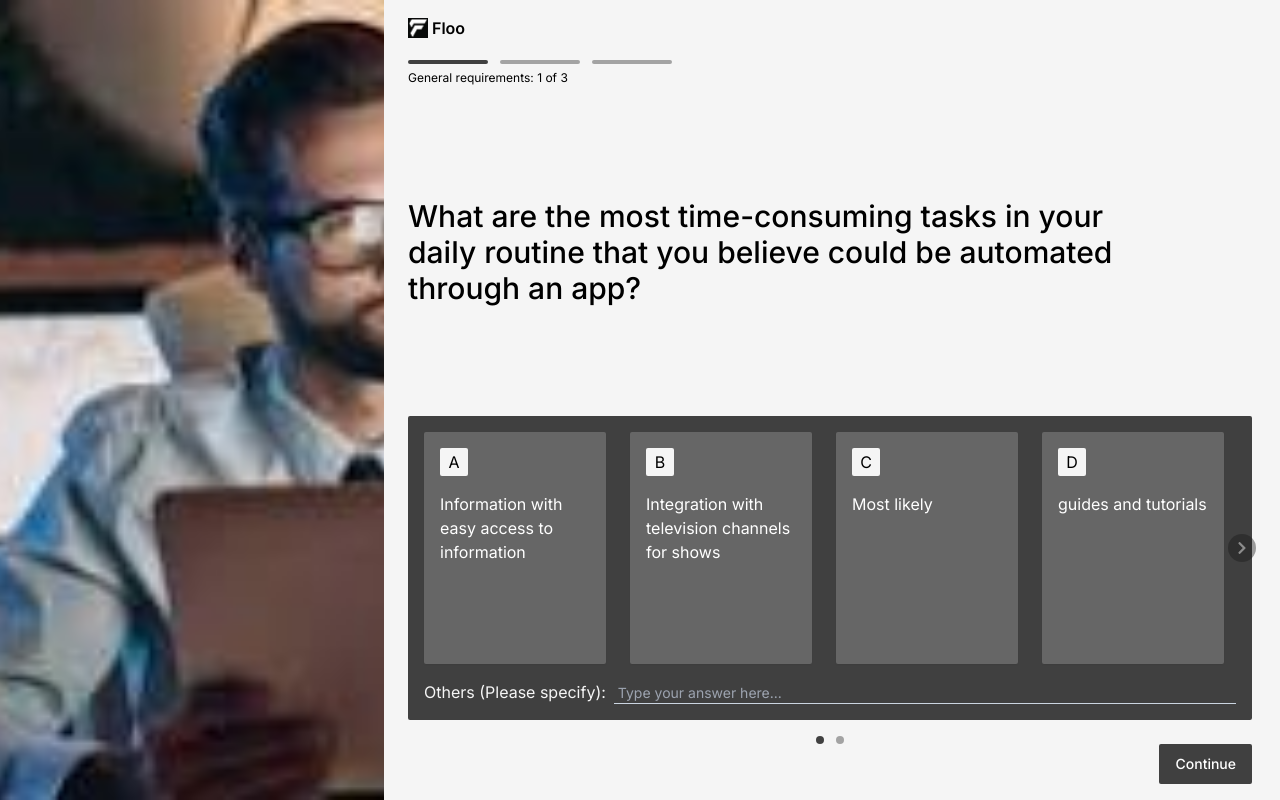
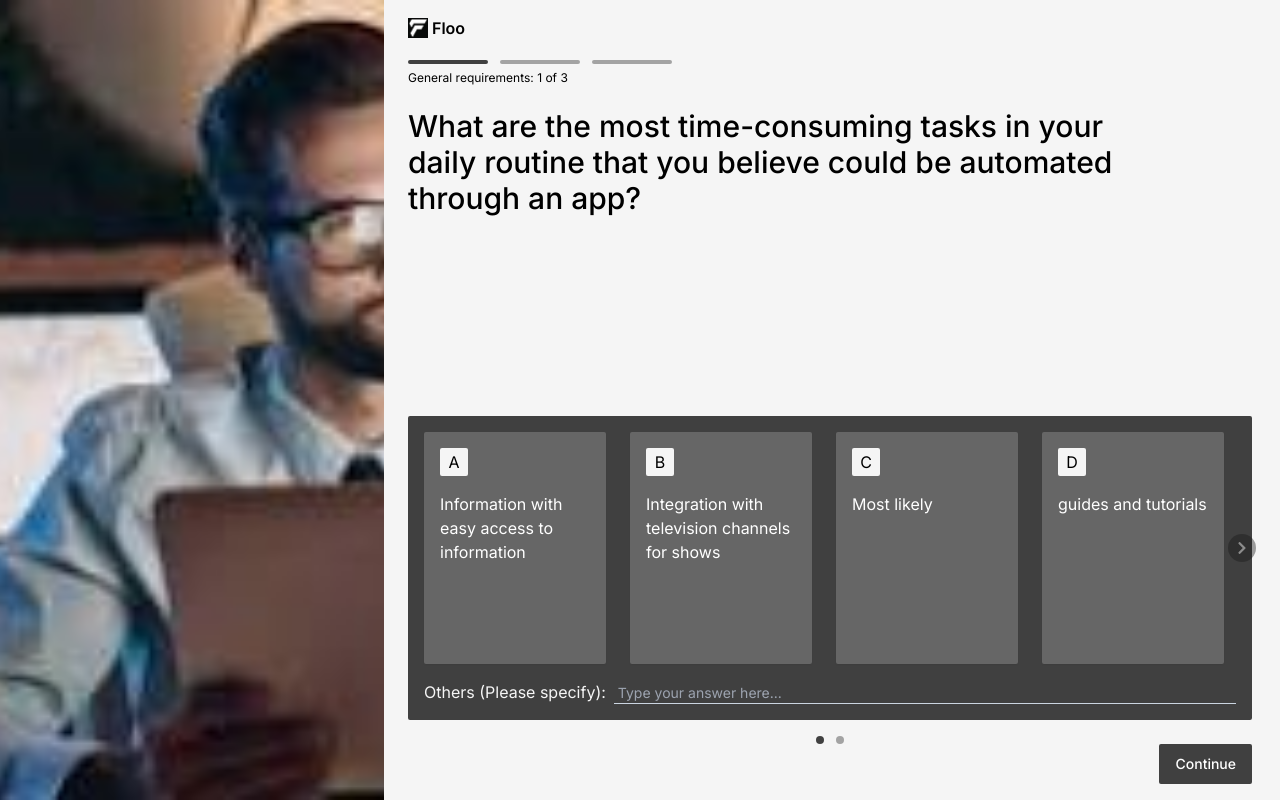
Before and after one commit to T4910/questionnaire, a Next.js app: page / in a window 1280 px wide. Built offline with nearby package versions, Linux system fonts and the light colour scheme.

Commit message:
[UPDATE] questions displayed are now controlled with react state

```diff
--- a/app/(routes)/(home)/_components/controls.jsx
+++ b/app/(routes)/(home)/_components/controls.jsx
@@ -3,8 +3,8 @@ import { useContext } from "react"
 import { NumberContext } from "@/app/(routes)/(home)/_components/questionsController"
 import { Button } from "@/components/ui/button"
 
-const controls = ({ numOfQuestions }) => {
-    const { number, setNumber } = useContext(NumberContext);
+const controls = () => {
+    const { number, questions, setNumber } = useContext(NumberContext);
 
     const Back = () => {
       return (
@@ -23,7 +23,7 @@ const controls = ({ numOfQuestions }) => {
       return (
         <Button
           onClick={() => setNumber((num) => num+1)}
-          disabled={(number+1 === numOfQuestions)}
+          disabled={(number+1 === questions.length)}
           className="py-1 bg-neutral-700 text-white rounded-sm"
         >
           Continue
@@ -45,7 +45,7 @@ const controls = ({ numOfQuestions }) => {
     return (
       <div className="flex justify-end space-x-5">
           {(number > 0) ? <Back /> : null}
-          {(number+1 < numOfQuestions) ? <Continue /> : <Submit />}
+          {(number+1 < questions.length) ? <Continue /> : <Submit />}
       </div>
     )
 }
--- a/app/(routes)/(home)/_components/heading.jsx
+++ b/app/(routes)/(home)/_components/heading.jsx
@@ -6,7 +6,7 @@ const heading = ({ questions }) => {
     const { number } = useContext(NumberContext);
 
     return (
-      <div className="flex-grow grid place-items-baseline mt-4 mb-2">
+      <div className="flex-grow grid  content-start mt-5">
           <h1 className="text-3xl font-medium w-[46rem] my-auto">
             {/* <span>{number+1}{'.) '}</span> */}
             {questions[number]}
--- a/app/(routes)/(home)/_components/questionnaire.jsx
+++ b/app/(routes)/(home)/_components/questionnaire.jsx
@@ -1,22 +1,17 @@
 import Logo from "@/app/(routes)/(home)/_components/logo"
-import SectionIndicator from "@/app/(routes)/(home)/_components/sectionIndicator"
 import Controls from "@/app/(routes)/(home)/_components/controls"
 import Quesitons from "@/app/(routes)/(home)/_components/questions"
 import { Controller } from "@/app/(routes)/(home)/_components/questionsController"
+import SectionIndicator from "@/app/(routes)/(home)/_components/sectionIndicator"
 
-const questionnaire = ({ questions, numberOfSections }) => {
-    const sections = questions.map(({section}, index) => {
-        return {...section, index};
-    });
-    // console.log(sections, 0);
-
+const questionnaire = ({ questions, sections }) => {
     return (
         <Controller fetchedQuestions={questions}>
             <div className="flex-grow bg-neutral-100 p-4 px-6 pr-7 flex flex-col justify-between">
                 <Logo />
-                <SectionIndicator numberOfSections={numberOfSections} sections={sections}/>
-                <Quesitons questions={questions}/>
-                <Controls numOfQuestions={questions.length}/>
+                <SectionIndicator sections={sections}/>
+                <Quesitons />
+                <Controls />
             </div>
         </Controller>
     )
--- a/app/(routes)/(home)/_components/questions.jsx
+++ b/app/(routes)/(home)/_components/questions.jsx
@@ -5,8 +5,8 @@ import Options from "@/app/(routes)/(home)/_components/options"
 import Indicator from "@/app/(routes)/(home)/_components/indicator"
 import Heading from "@/app/(routes)/(home)/_components/heading"
 
-const questions = ({ questions }) => {
-  const { number, displayedOpts } = useContext(NumberContext)
+const questions = () => {
+  const { number, questions, displayedOpts } = useContext(NumberContext)
   const questionsList = questions.map(data => data.question);
   const optionsList = questions.map(data => data.options);
 
--- a/app/(routes)/(home)/_components/sectionIndicator.jsx
+++ b/app/(routes)/(home)/_components/sectionIndicator.jsx
@@ -3,11 +3,12 @@ import Indicator from "@/app/(routes)/(home)/_components/indicator";
 import { useContext } from "react";
 import { NumberContext } from "@/app/(routes)/(home)/_components/questionsController";
 
-const sectionIndicator = ({ numberOfSections, sections }) => {
+const sectionIndicator = ({ sections }) => {
   const { number } = useContext(NumberContext);
   const activeSection = sections[number].number
   const questionsPerSec = sections.filter(data => data.number === activeSection)
   const currentQuestionInSec = questionsPerSec.findIndex(data => data.index === number)+1
+  const numberOfSections = new Set(sections.map((section) => section.number)).size
 
   return (
     <>
--- a/app/(routes)/(home)/page.js
+++ b/app/(routes)/(home)/page.js
@@ -18,6 +18,7 @@ import Questionnaire from "@/app/(routes)/(home)/_components/questionnaire";
 import SideImage from "@/app/(routes)/(home)/_components/SideImage";
 
 export default function Home() {
+  // fetch intial and to-come questions orderly per section
   const questions = [
     {
       question: 'What are the most time-consuming tasks in your daily routine that you believe could be automated through an app?',
@@ -157,13 +158,16 @@ export default function Home() {
     },
   ]
 
-  // temporal logic to replace db
-  let numberOfSections = new Set(questions.map((data) => data.section.number)).size;
+  // temporal logics to replace db
+  // Must fetch all the sections (no pagination)
+  let sections = questions.map(({section}, index) => {
+    return {...section, index};
+  });
 
   return (
     <div className="flex size-full h-screen bg-red-400">
       <SideImage />
-      <Questionnaire questions={questions} numberOfSections={numberOfSections}/>
+      <Questionnaire questions={questions} sections={sections}/>
     </div>
   );
 }
```
